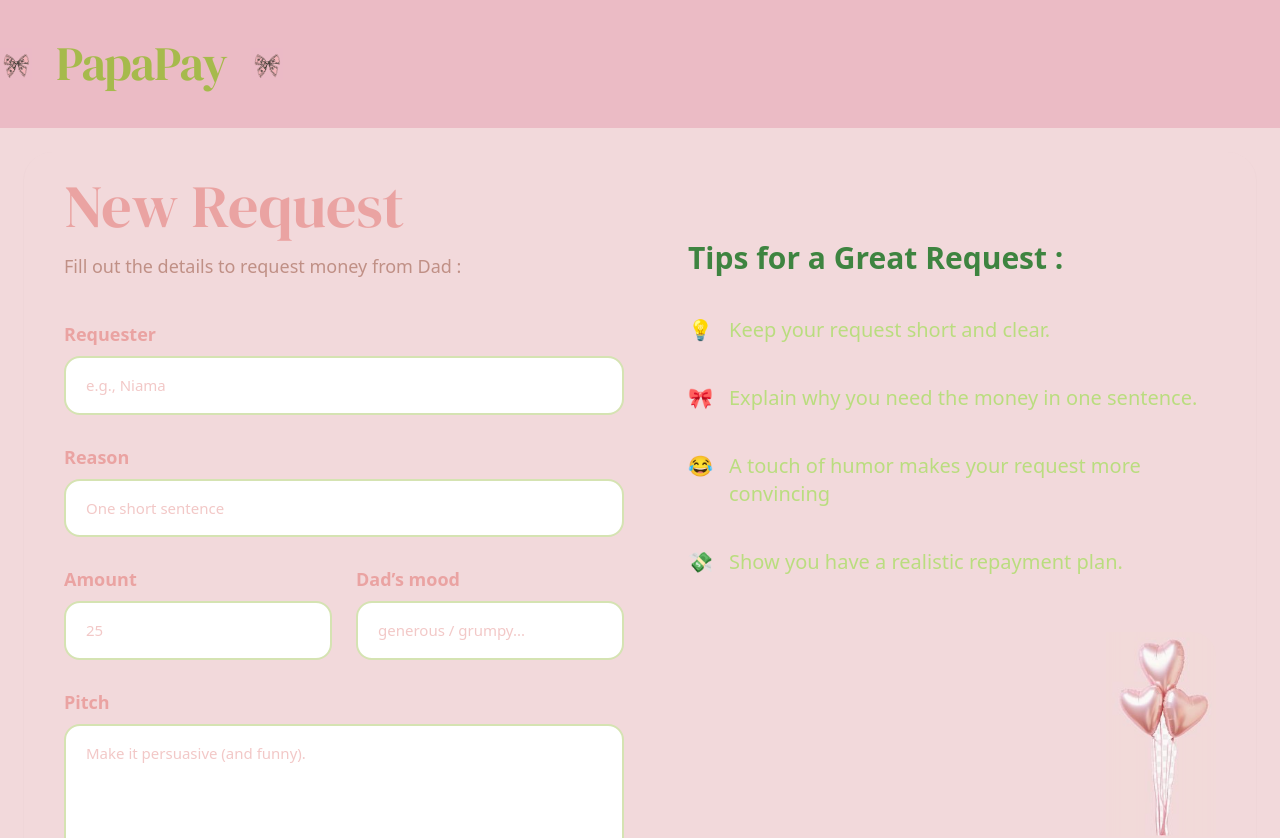
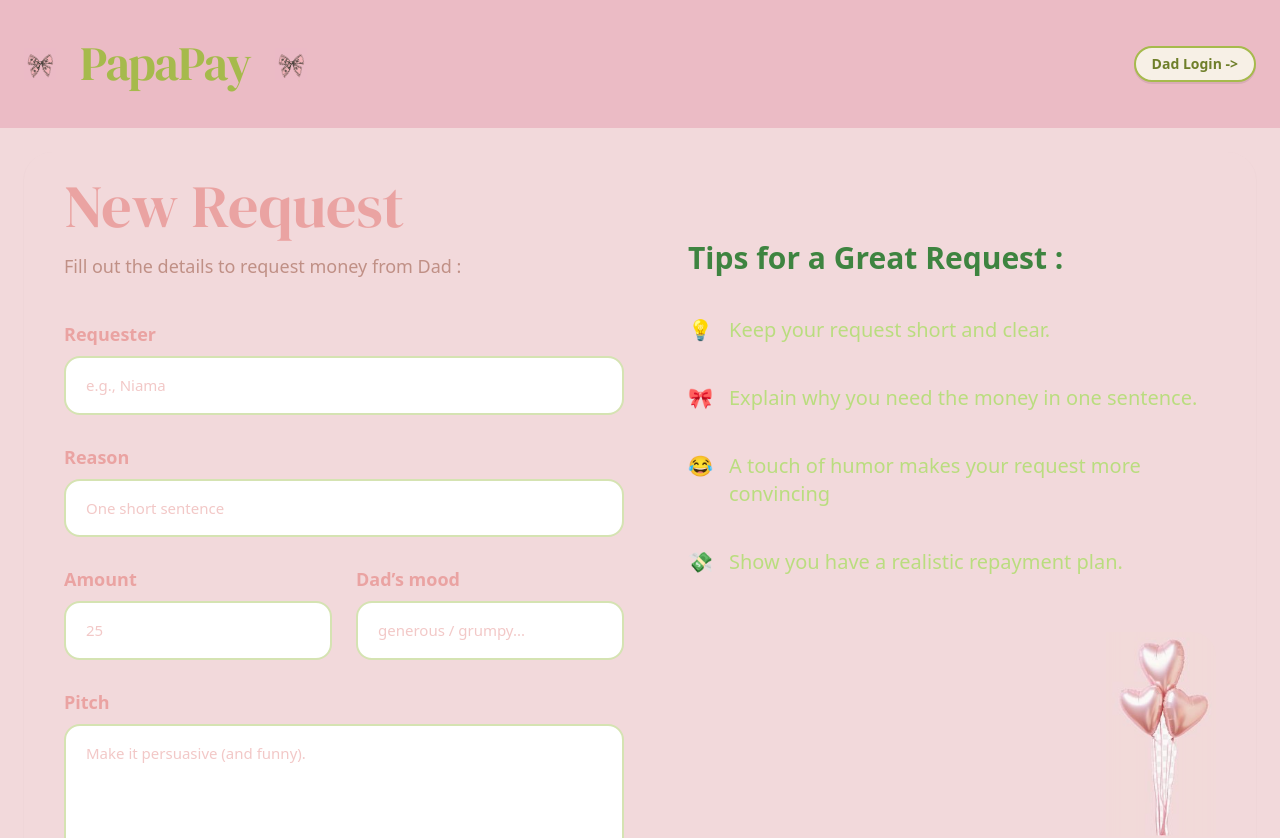
Before and after one commit to niamatolla/PapaPay, a React (Vite) app in the folder client/: page /request in a window 1280 px wide. Shown: the top 838 px of the page. Built offline with nearby package versions, Linux system fonts and the light colour scheme.

Commit message:
feat: Added a link from request to dad login

```diff
--- a/client/src/pages/NewRequest.jsx
+++ b/client/src/pages/NewRequest.jsx
@@ -1,5 +1,6 @@
 import bow from "../assets/bows/bow.png";
 import balloons from "../assets/balloons/balloons.png";
+import { Link } from "react-router-dom";
 
 export default function NewRequest() {
   return (
@@ -8,7 +9,7 @@ export default function NewRequest() {
        <header className ="bg-[#ebbbc5] py-6">
        <div className="mx-auto  max-w-[1440px]" >
 
-          <div className="flex h-20 items-center justify-start ">
+          <div className="flex h-20 items-center justify-between px-6">
             <div className="flex items-center gap-6 ">
              <img src={bow} alt="" className="h-8 w-8" draggable="false" />
 
@@ -18,6 +19,13 @@ export default function NewRequest() {
 
           <img src={bow} alt="" className="h-8 w-8" draggable="false" />
          </div>
+
+         <Link
+           to="/dad-login"
+           className="inline-flex items-center rounded-full border-2 border-[#a6ba4c] bg-[#f7f0e6] px-4 py-1.5 text-sm font-semibold text-[#6f7f2a] shadow-[0_2px_0_rgba(0,0,0,0.08)] transition hover:-translate-y-0.5 hover:shadow-[0_4px_0_rgba(0,0,0,0.08)] focus-visible:outline-none focus-visible:ring-2 focus-visible:ring-[#a6ba4c]/50"
+         >
+           Dad Login -&gt;
+         </Link>
         </div>
         </div>
         </header>
```
